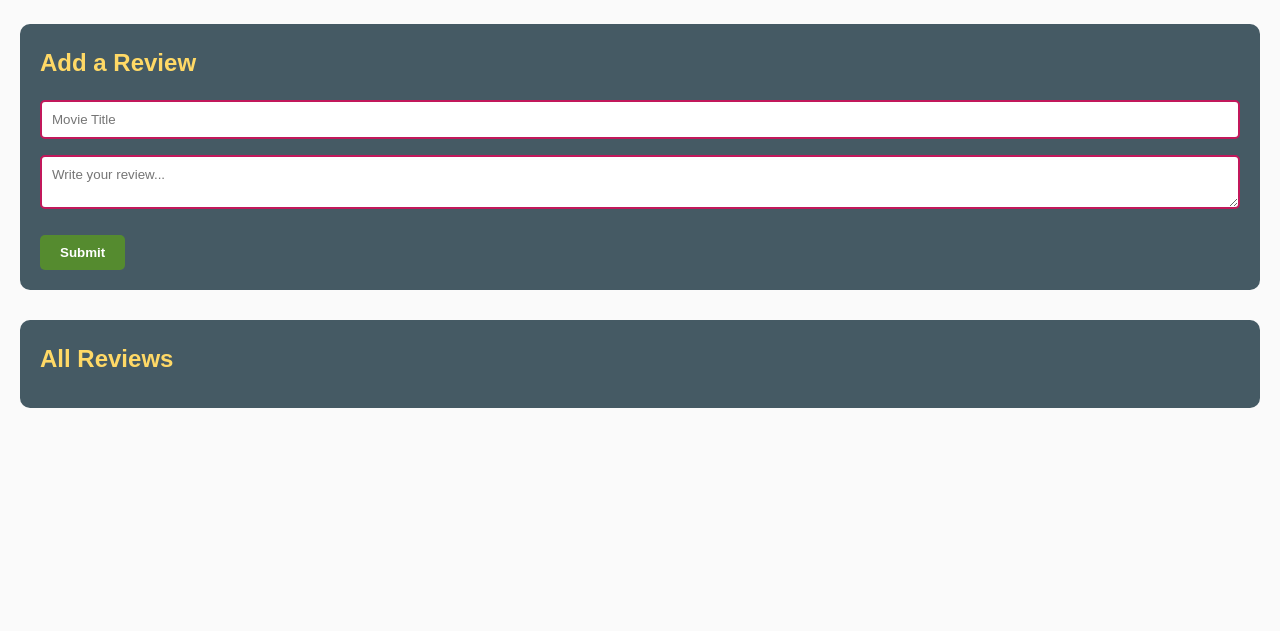
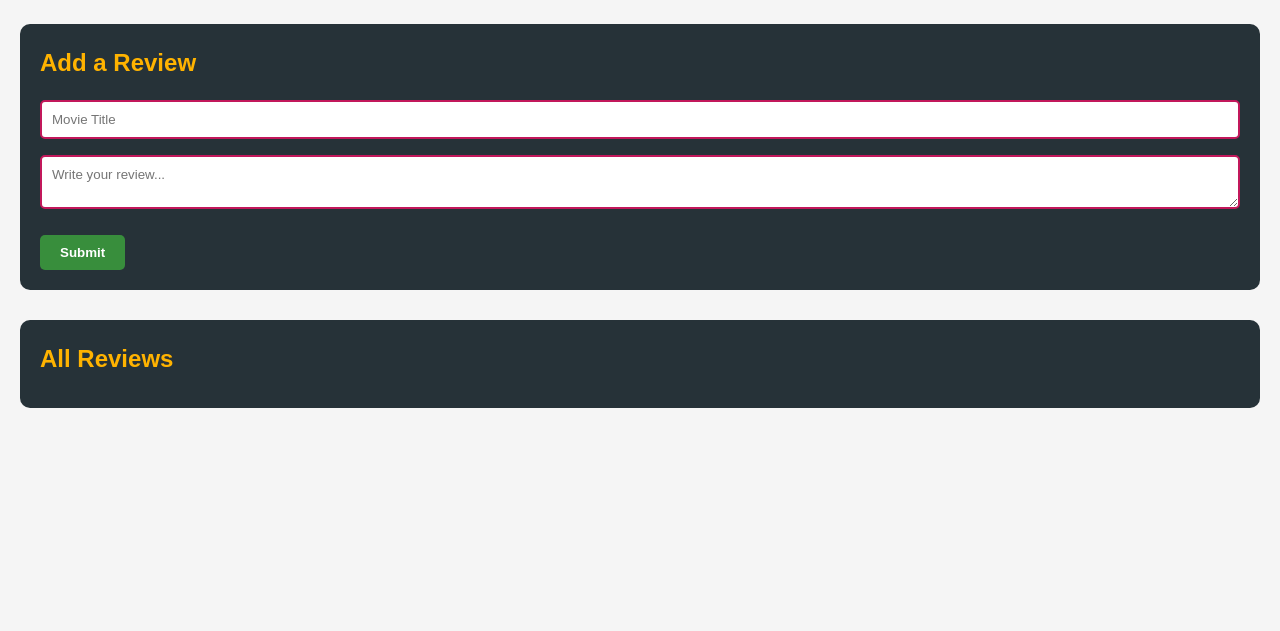
Before and after one commit to whdbsdn0406/whdnsdn0406.github.io, a plain HTML site: page reviews.html in a window 1280 px wide. Shown: the part 169-800 px from the top of the page. Drawn offline with Linux system fonts and the light colour scheme.

Commit message:
Add files via upload

```diff
--- a/style.css
+++ b/style.css
@@ -1,13 +1,13 @@
-/* ---------- COLOR THEME (Revised for Contrast) ---------- */
+/* ---------- COLOR THEME (WCAG contrast safe) ---------- */
 :root {
-  --color1: #FFD966;    /* Warm Yellow for highlights */
-  --color2: #C2185B;    /* Deep Pink for headings */
-  --color3: #558B2F;    /* Deep Olive Green for subheadings */
-  --color4: #6A1B9A;    /* Deep Purple for links */
-  --color5: #455A64;    /* Muted Dark Blue-Gray for section bg */
-  --text-dark: #1A1A1A; /* Almost Black */
-  --text-light: #FFFFFF;
-  --bg-main: #FAFAFA;
+  --color1: #FFB300;      /* High-contrast amber (used for highlight) */
+  --color2: #C2185B;      /* Strong magenta (used for h1) */
+  --color3: #388E3C;      /* Dark green (used for h2) */
+  --color4: #303F9F;      /* Indigo for links */
+  --color5: #263238;      /* Very dark gray-blue for section bg */
+  --text-dark: #111111;   /* Nearly black text */
+  --text-light: #FFFFFF;  /* White text */
+  --bg-main: #F5F5F5;     /* Soft light gray background */
 }
 
 /* ---------- GENERAL RESET ---------- */
@@ -47,19 +47,19 @@ nav a:hover {
 
 /* ---------- PAGE TITLES ---------- */
 h1 {
-  color: var(--color2);  /* Deep Pink */
+  color: var(--color2);
   margin-bottom: 1em;
   text-align: center;
 }
 
 h2 {
-  color: var(--color3);  /* Olive Green */
+  color: var(--color3);
   margin-bottom: 15px;
 }
 
 /* ---------- SECTIONS ---------- */
 section {
-  background-color: var(--color5); /* Dark Blue-Gray */
+  background-color: var(--color5);
   padding: 20px;
   border-radius: 10px;
   margin-bottom: 30px;
@@ -67,7 +67,7 @@ section {
 }
 
 section h2 {
-  color: var(--color1); /* Yellow title on dark background */
+  color: var(--color1);
   margin-bottom: 10px;
 }
 
@@ -105,14 +105,13 @@ li {
   margin-bottom: 5px;
 }
 
-/* Description Lists */
 dl {
   margin-bottom: 15px;
 }
 
 dt {
   font-weight: bold;
-  color: var(--color1);
+  color: var(--color3);
   margin-top: 10px;
 }
 
@@ -147,7 +146,6 @@ form button {
 
 form button:hover {
   background-color: var(--color1);
-  color: var(--text-dark);
 }
 
 /* ---------- COLOR PALETTE STYLING ---------- */
@@ -175,12 +173,12 @@ form button:hover {
   justify-content: center;
   font-weight: bold;
   font-size: 14px;
-  color: var(--text-light);
+  color: #fff;
 }
 
 /* ---------- EXTERNAL LINKS ---------- */
 a[href^="http"] {
-  color: var(--color4); /* Deep purple for better contrast */
+  color: var(--color4);
   text-decoration: none;
 }
 
@@ -201,9 +199,10 @@ a[href^="http"]:hover {
   background-color: var(--color1);
   padding: 2px 5px;
   border-radius: 3px;
+  color: var(--text-dark);
 }
 
-/* ---------- SERIF TEXT (Font Requirement) ---------- */
+/* ---------- SERIF TEXT ---------- */
 .serif-text {
   font-family: 'Georgia', serif;
   font-size: 16px;
```
